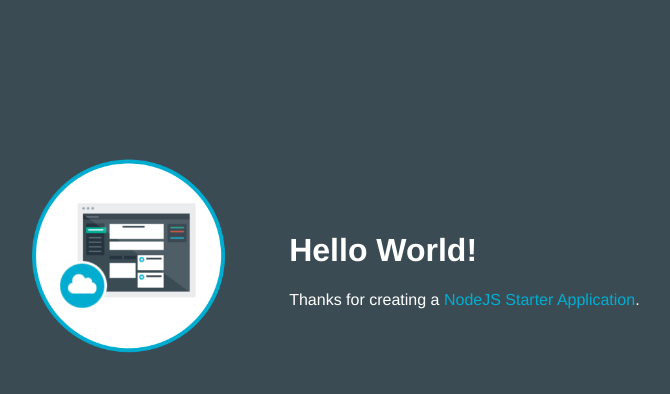
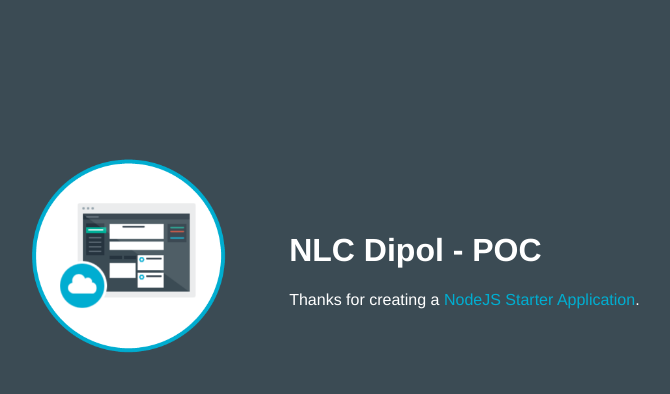
Before and after one commit to EmersonAntonioDaSiilva/poc-dipol-nlc, a website: page public/index.html in a window 1280 px wide. Shown: the whole page, without its empty margins (253-923 px from the left). Drawn offline with Linux system fonts and the light colour scheme.

Commit message:
teste de upload

```diff
--- a/public/index.html
+++ b/public/index.html
@@ -16,7 +16,7 @@
           <img class = "newappIcon" src="images/newapp-icon.png">
         </td>
         <td>
-          <h1 id="message">Hello World!</h1>
+          <h1 id="message">NLC Dipol - POC</h1>
           <p class='description'></p> Thanks for creating a <span class = "blue">NodeJS Starter Application</span>.
         </td>
       </tr>
```
